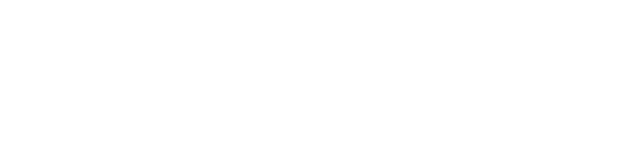
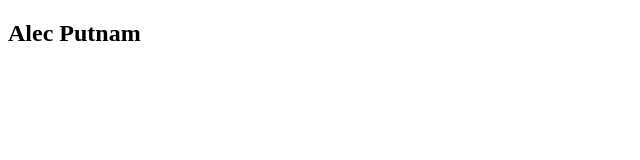
Before and after one commit to USMC500/foobar, a plain HTML site: page index.html in a window 1280 px wide. Shown: the whole page, without its empty margins (0-640 px from the left). Drawn offline with Linux system fonts and the light colour scheme.

Commit message:
update h2 with my name

```diff
--- a/index.html
+++ b/index.html
@@ -10,6 +10,6 @@
       <link rel="stylesheet" href="">
    </head>
    <body>
-    <h2></h2>
+    <h2>Alec Putnam</h2>
    </body>
 </html>
```
